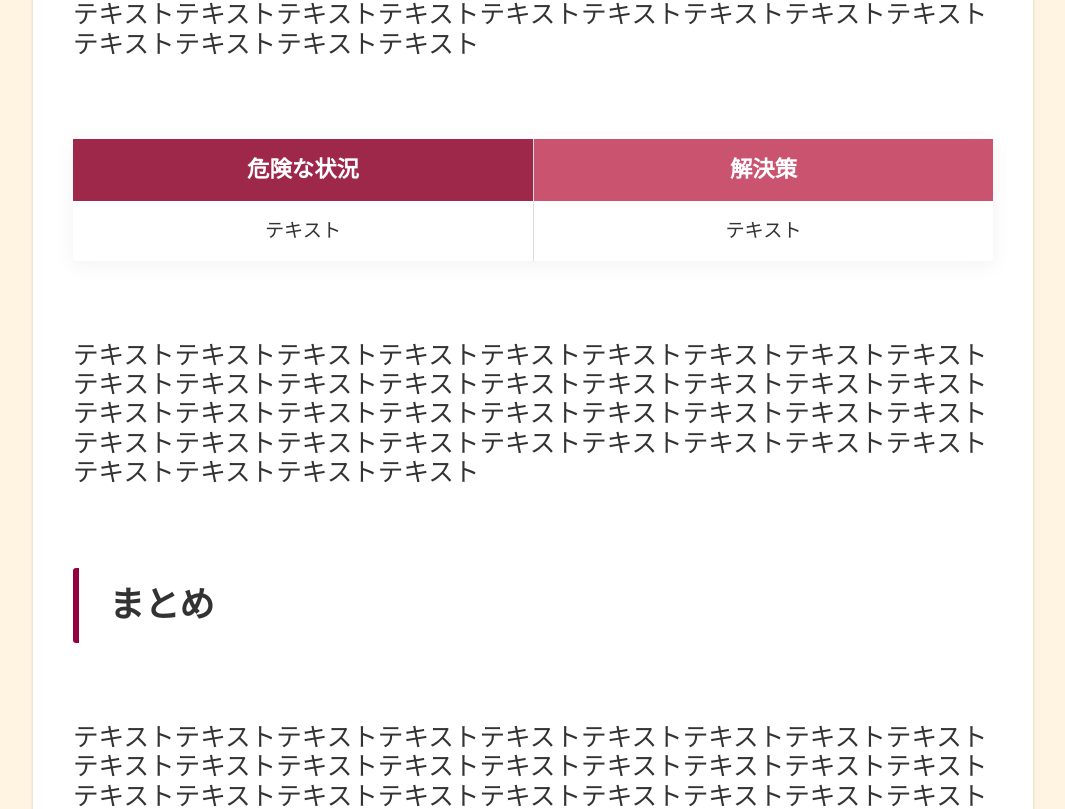
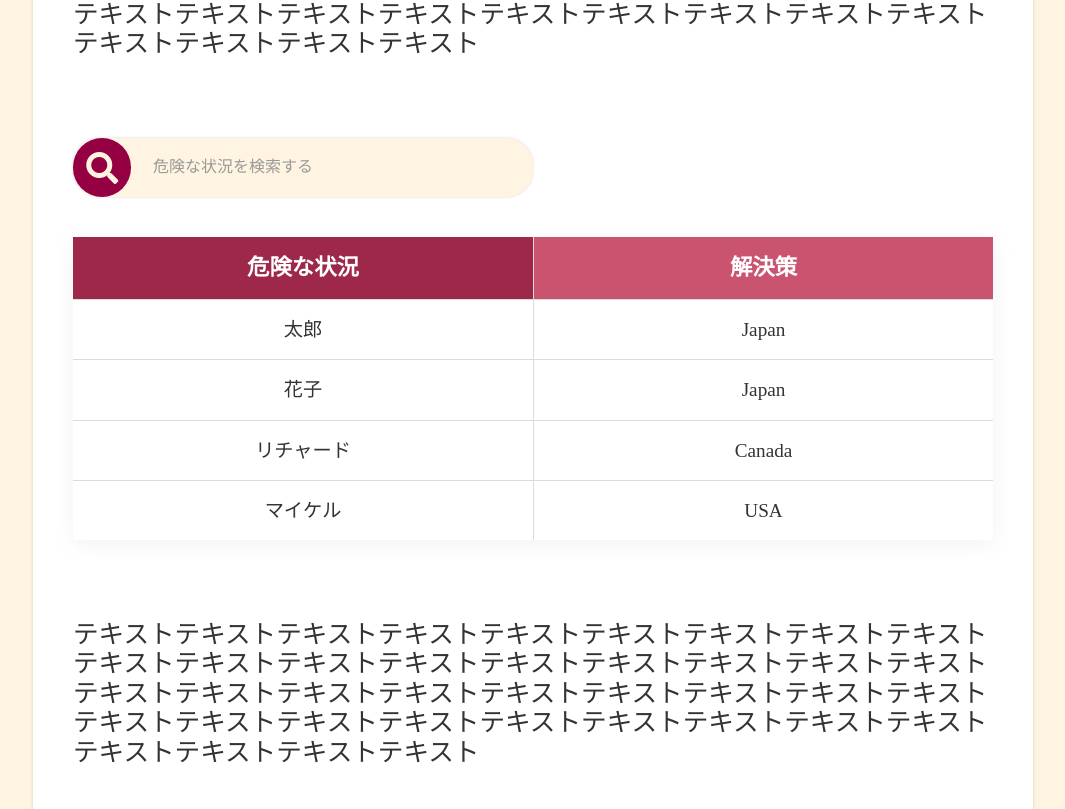
Before and after one commit to shunafuku/suironChallenge2022GroupC, a Next.js app in the folder suiron-app/: page / in a window 1280 px wide. Shown: the part 1435-2244 px from the top of the page, without its empty margins (107-1172 px from the left). Built offline with nearby package versions, Linux system fonts and the light colour scheme.

Commit message:
add: search system

```diff
--- /dev/null
+++ b/suiron-app/src/components/container/top/Presentation.tsx
@@ -0,0 +1,72 @@
+import Head from 'next/head'
+import Style from './index.module.scss'
+
+interface Props {
+  inputValue: string;
+  handleChange: (e: React.ChangeEvent<HTMLInputElement>) => void;
+  tableList: any[];
+}
+
+const Presentation: React.FC<Props> = (props) => {
+  return (
+    <>
+      <Head>
+        <title>推論チャレンジ2022</title>
+        <meta charSet="UTF-8" />
+        <meta http-equiv="X-UA-Compatible" content="IE=edge" />
+        <meta name="description" content="推論チャレンジ2023" />
+        <meta name="viewport" content="width=device-width, initial-scale=1" />
+        <link rel="icon" href="/favicon.ico" />
+        <link rel="stylesheet" href="https://use.fontawesome.com/releases/v5.15.4/css/all.css" />
+      </Head>
+      <div className={Style.wrapper}>
+        <div className={Style.container}>
+          <h1>推論チャレンジ2022グループC</h1>
+          <div className={Style.image_top}>
+            <img src="\assets\img\top\top.jpg" alt="" />
+          </div>
+          <div className={Style.intro}>
+            テキストテキストテキストテキストテキストテキストテキストテキストテキストテキストテキストテキストテキストテキストテキストテキストテキストテキストテキストテキストテキストテキストテキストテキストテキストテキストテキストテキストテキストテキストテキストテキストテキストテキストテキストテキストテキストテキストテキストテキスト
+          </div>
+          <h2>危険な状況と解決策</h2>
+          <div className={Style.lead}>
+            テキストテキストテキストテキストテキストテキストテキストテキストテキストテキストテキストテキストテキストテキストテキストテキストテキストテキストテキストテキストテキストテキストテキストテキストテキストテキストテキストテキストテキストテキストテキストテキストテキストテキストテキストテキストテキストテキストテキストテキスト
+          </div>
+          <div className={Style.search}>
+            <input type="text" placeholder='危険な状況を検索する' value={props.inputValue} onChange={props.handleChange} />
+            <div className={Style.icon}>
+              <i className='fas fa-search'></i>
+            </div>
+          </div>
+          <div className={Style.table}>
+            <div className={Style.thead}>
+              <div className={Style.tr}>
+                <div className={Style.th_situation}>危険な状況</div>
+                <div className={Style.th_resolution}>解決策</div>
+              </div>
+            </div>
+            <div className={Style.tbody}>
+              {props.tableList.map((table, index) => {
+                return (
+                  <div key={index} className={Style.tr}>
+                    <div className={Style.th}>{table.situation}</div>
+                    <div className={Style.th}>{table.resolution}</div>
+                  </div>
+                );
+              })}
+            </div>
+          </div>
+          <div className={Style.comment}>
+            テキストテキストテキストテキストテキストテキストテキストテキストテキストテキストテキストテキストテキストテキストテキストテキストテキストテキストテキストテキストテキストテキストテキストテキストテキストテキストテキストテキストテキストテキストテキストテキストテキストテキストテキストテキストテキストテキストテキストテキスト
+          </div>
+          <h2>まとめ</h2>
+          <div className={Style.summary}>
+            テキストテキストテキストテキストテキストテキストテキストテキストテキストテキストテキストテキストテキストテキストテキストテキストテキストテキストテキストテキストテキストテキストテキストテキストテキストテキストテキストテキストテキストテキストテキストテキストテキストテキストテキストテキストテキストテキストテキストテキスト
+          </div>
+        </div>
+      </div>
+    </>
+  )
+}
+
+export default Presentation
--- a/suiron-app/src/components/container/top/index.module.scss
+++ b/suiron-app/src/components/container/top/index.module.scss
@@ -23,7 +23,7 @@
 
       img {
         width: 100%;
-        border: 1px solid #333;
+        box-shadow: 0 4px 20px hsl(0deg 0% 75% / 20%);
       }
     }
 
@@ -50,8 +50,39 @@
       color: #333;
     }
 
+    .search {
+      position: relative;
+      margin-top: 80px;
+
+
+      input {
+        padding: 20px 20px 20px 80px;
+        width: 50%;
+        display: inline-block;
+        border-radius: 27px;
+        background: #fff4e1;
+        font-size: 1rem;
+        color: #333;
+        box-shadow: 0 0 3px 0 rgb(0 0 0 / 16%);
+      }
+
+      .icon {
+        position: absolute;
+        top: 0;
+        left: 0;
+        height: 100%;
+        aspect-ratio: 1 / 1;
+        border-radius: 50%;
+        display: grid;
+        place-items: center;
+        background: #950042;
+        font-size: 2rem;
+        color: #fff4e1;
+      }
+    }
+
     .table {
-      margin: 80px 0 0;
+      margin: 40px 0 0;
       box-shadow: 0 4px 20px hsl(0deg 0% 75% / 20%);
       border-radius: 4px;
 
@@ -90,6 +121,7 @@
 
           .th {
             width: 50%;
+            border-top: 1px solid #dcdcdc;
             border-left: 1px solid #dcdcdc;
             padding: 20px 0;
             font-size: 1.2rem;
--- a/suiron-app/src/components/container/top/index.tsx
+++ b/suiron-app/src/components/container/top/index.tsx
@@ -1,54 +1,59 @@
-import Head from 'next/head'
-import Style from './index.module.scss'
+import React, { useState } from "react";
+import Presentation from './Presentation'
+
+type table = {
+  situation: string;
+  resolution: string;
+};
+
+type TableList = Array<table>;
+
+const allTableList = [
+  {
+    situation: "太郎",
+    resolution: "Japan",
+  },
+  {
+    situation: "花子",
+    resolution: "Japan",
+  },
+  {
+    situation: "リチャード",
+    resolution: "Canada",
+  },
+  {
+    situation: "マイケル",
+    resolution: "USA",
+  }
+];
 
 const TopContainer = () => {
+  const [inputValue, setInputValue] = useState("");
+  const [tableList, setTableList] = useState<TableList>(allTableList);
+
+  const search = (value: string) => {
+    if (value !== "") {
+      const filteredList = allTableList.filter((table: table) =>
+        Object.values(table).some(
+          (item: string) =>
+            item?.toUpperCase().indexOf(value.trim().toUpperCase()) !== -1
+        )
+      );
+      setTableList(filteredList);
+      return;
+    }
+
+    setTableList(allTableList);
+    return;
+  };
+
+  const handleChange = (e: React.ChangeEvent<HTMLInputElement>) => {
+    setInputValue(e.target.value);
+    search(e.target.value);
+  };
+
   return (
-    <>
-      <Head>
-        <title>推論チャレンジ2022</title>
-        <meta charSet="UTF-8" />
-        <meta http-equiv="X-UA-Compatible" content="IE=edge" />
-        <meta name="description" content="推論チャレンジ2023" />
-        <meta name="viewport" content="width=device-width, initial-scale=1" />
-        <link rel="icon" href="/favicon.ico" />
-      </Head>
-      <div className={Style.wrapper}>
-        <div className={Style.container}>
-          <h1>推論チャレンジ2022グループC</h1>
-          <div className={Style.image_top}>
-            <img src="\assets\img\top\top.jpg" alt="" />
-          </div>
-          <div className={Style.intro}>
-            テキストテキストテキストテキストテキストテキストテキストテキストテキストテキストテキストテキストテキストテキストテキストテキストテキストテキストテキストテキストテキストテキストテキストテキストテキストテキストテキストテキストテキストテキストテキストテキストテキストテキストテキストテキストテキストテキストテキストテキスト
-          </div>
-          <h2>危険な状況と解決策</h2>
-          <div className={Style.lead}>
-            テキストテキストテキストテキストテキストテキストテキストテキストテキストテキストテキストテキストテキストテキストテキストテキストテキストテキストテキストテキストテキストテキストテキストテキストテキストテキストテキストテキストテキストテキストテキストテキストテキストテキストテキストテキストテキストテキストテキストテキスト
-          </div>
-          <div className={Style.table}>
-            <div className={Style.thead}>
-              <div className={Style.tr}>
-                <div className={Style.th_situation}>危険な状況</div>
-                <div className={Style.th_resolution}>解決策</div>
-              </div>
-            </div>
-            <div className={Style.tbody}>
-              <div className={Style.tr}>
-                <div className={Style.th}>テキスト</div>
-                <div className={Style.th}>テキスト</div>
-              </div>
-            </div>
-          </div>
-          <div className={Style.comment}>
-            テキストテキストテキストテキストテキストテキストテキストテキストテキストテキストテキストテキストテキストテキストテキストテキストテキストテキストテキストテキストテキストテキストテキストテキストテキストテキストテキストテキストテキストテキストテキストテキストテキストテキストテキストテキストテキストテキストテキストテキスト
-          </div>
-          <h2>まとめ</h2>
-          <div className={Style.summary}>
-            テキストテキストテキストテキストテキストテキストテキストテキストテキストテキストテキストテキストテキストテキストテキストテキストテキストテキストテキストテキストテキストテキストテキストテキストテキストテキストテキストテキストテキストテキストテキストテキストテキストテキストテキストテキストテキストテキストテキストテキスト
-          </div>
-        </div>
-      </div>
-    </>
+    <Presentation inputValue={inputValue} handleChange={handleChange} tableList={tableList}/>
   )
 }
 
--- a/suiron-app/src/components/global/footer/footer.tsx
+++ b/suiron-app/src/components/global/footer/footer.tsx
@@ -3,7 +3,7 @@ import Style from './footer.module.scss'
 const footer = () => {
   return (
     <footer className={Style.wrapper}>
-      <p className={Style.copyright}>© 推論チャレンジ2022 groupC All rights reserved</p>
+      <p className={Style.copyright}>© 推論チャレンジ2022 groupC All rights reserved.</p>
     </footer>
   )
 }
--- a/suiron-app/src/components/global/header/header.module.scss
+++ b/suiron-app/src/components/global/header/header.module.scss
@@ -8,6 +8,7 @@
   height: 80px;
   padding: 0 20px;
   background: linear-gradient(92.78deg,#9d284a, #b33e5c, #ca536f);
+  box-shadow: 0 1px 6px 0 rgb(32 33 36 / 28%);
 
   .inner {
     max-width: 1000px;
@@ -22,5 +23,4 @@
       color: #fff;
     }
   }
-
 }
--- a/suiron-app/src/components/global/header/header.tsx
+++ b/suiron-app/src/components/global/header/header.tsx
@@ -7,9 +7,6 @@ const header = () => {
         <div className={Style.title}>
           推論チャレンジ2022
         </div>
-        <div className={Style.search}>
-
-        </div>
       </div>
     </header>
   )
```
